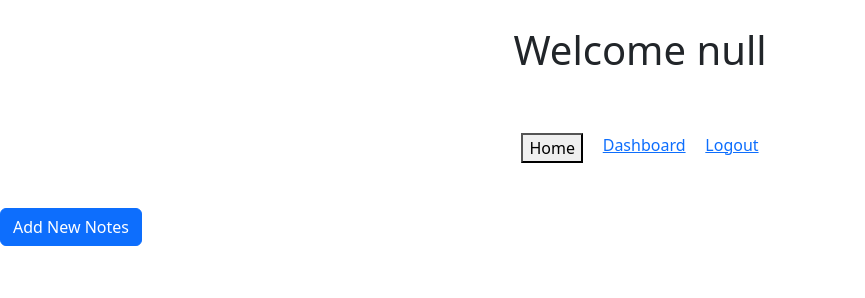
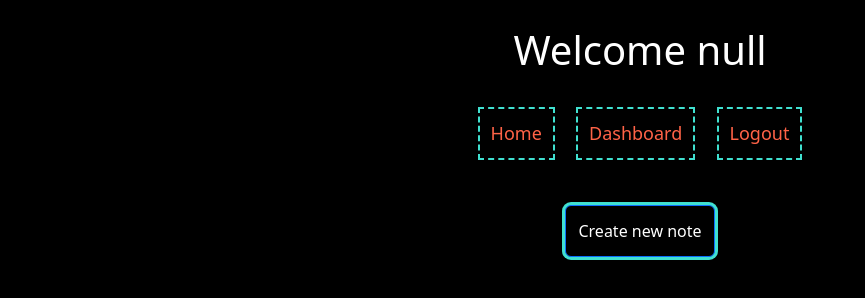
Before and after one commit to SreeHarsha-Kamisetty/QuickNotes, a website: page Frontend/dashboard.html in a window 1280 px wide. Shown: the whole page, without its empty margins (0-865 px from the left). Drawn offline with nearby package versions, Linux system fonts and the light colour scheme; no server answers.

Commit message:
modified css for dashboard and home page

```diff
--- a/Frontend/dashboard.css
+++ b/Frontend/dashboard.css
@@ -1,24 +1,28 @@
-/* body{
-    background-image: url(https://www.murdoch.edu.au/sf-images/newsportallibrary/feature-images/note-taking-feature.jpg?sfvrsn=ff31cf5f_0);
+body{
+    /* background-image: url(https://img.freepik.com/free-photo/abstract-digital-grid-black-background_53876-97647.jpg?size=626&ext=jpg&ga=GA1.1.1412446893.1704931200&semt=ais); */
     background-repeat: no-repeat;
-    background-size: cover;
-} */
+   background-color: black;
+   background-size: cover;
+   background-position: center;
+}
 nav {
     display: flex;
     justify-content: center;
     gap: 10%;
-    padding: 2%;
+
 }
 
 nav>div {
     display: flex;
     justify-content: center;
     gap: 10%;
+
 }
 
 #heading {
     text-align: center;
     padding: 2%;
+    color: white;
 }
 
 #container {
@@ -26,7 +30,8 @@ nav>div {
 
     display: flex;
     flex-direction: column;
-    align-items: center;
+    align-items: stretch;
+
 }
 
 .note {
@@ -38,14 +43,46 @@ nav>div {
 }
 
 .card {
-    width: 60%;
+    width: 50%;
     margin-top: 10%;
-    margin-left: 20%;
-    margin-right: 20%;
-    border: 2px solid black;
+    margin-left: 25%;
+    margin-right: 25%;
+    border: 12px solid black;
     padding: 10px;
+    text-align: center;
+    /* border-style: dashed; */
+    /* box-shadow: rgba(8, 149, 188, 0.3) 0px 0px 0px 3px; */
+     box-shadow: turquoise 0px 0px 0px 3px;
 }
 
 #main {
     padding: 10px;
 }
+button{
+    border-radius: 10%;
+    padding: 20%;
+    margin: 2%;
+}
+
+#top a{
+    padding: 5%;
+    text-align: center;
+    font-size: large;
+    text-decoration-line: none;
+    text-decoration: none;
+    color: tomato;
+    border: 2px solid turquoise;
+    border-style: dashed;
+}
+#bottom {
+    display: flex;
+    justify-content: center;
+}
+#bottom button{
+    padding: 1%;
+    background-color: black;
+    box-shadow: turquoise 0px 0px 0px 3px;
+}
+.card-text{
+    font-size: 1.5rem;
+}
--- a/Frontend/dashboard.html
+++ b/Frontend/dashboard.html
@@ -11,6 +11,8 @@
         integrity="sha384-C6RzsynM9kWDrMNeT87bh95OGNyZPhcTNXj1NW7RuBCsyN/o0jlpcV8Qyq46cDfL"
         crossorigin="anonymous"></script>
         <link rel="stylesheet" href="dashboard.css">
+
+
     <style>
 
     </style>
@@ -19,8 +21,8 @@
 <body>
     <h1 id="heading">Welcome to QuickNotes</h1>
     <nav>
-        <div>
-            <a href="./index.html"><button>Home</button></a>
+        <div id="top">
+            <a href="./index.html">Home</a>
             <a href="./dashboard.html">Dashboard</a>
             <a href="">Logout</a>
         </div>
@@ -83,9 +85,12 @@
     </div>
 
     <!--Button for adding notes-->
-    <button type="button" class="btn btn-primary" data-bs-toggle="modal" data-bs-target="#create-note">
-        Add New Notes
-    </button>
+    <div id="bottom">
+        <button type="button" class="btn btn-primary" data-bs-toggle="modal" data-bs-target="#create-note">
+             Create new note
+        </button>
+    </div>
+
     <!--Modal for Adding Notes-->
     <div class="modal fade" id="create-note" tabindex="-1" aria-labelledby="exampleModalLabel" aria-hidden="true">
         <div class="modal-dialog">
```
Also changed, not shown: Frontend/index.html (+6 -6 lines).
